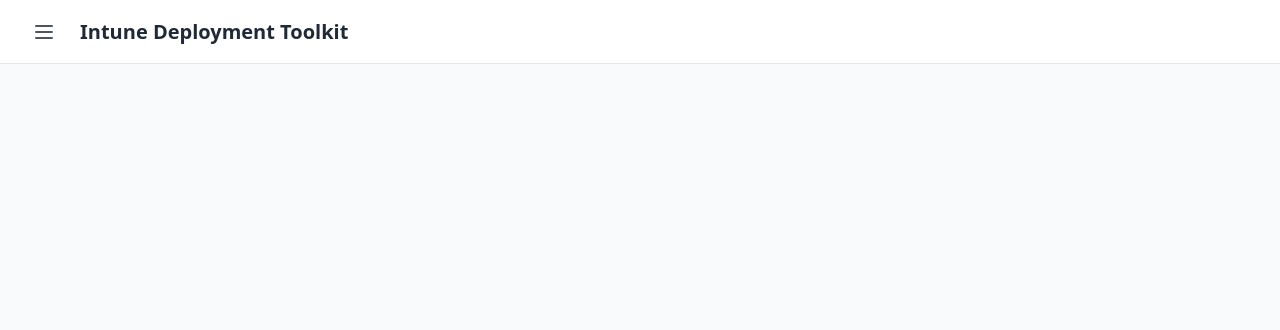
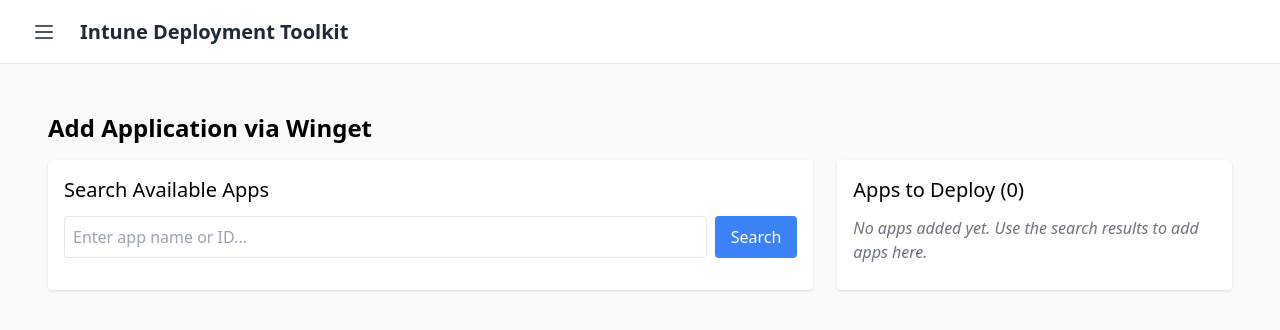
Before and after one commit to adesmond00/Intune-Deployment-App, a React (Vite) app in the folder Front-end/: page /applications/winget in a window 1280 px wide. Shown: the top 330 px of the page. Built offline with nearby package versions, Linux system fonts and the light colour scheme.

Commit message:
feat: Implement Winget app search and staging page

```diff
--- a/Front-end/src/App.tsx
+++ b/Front-end/src/App.tsx
@@ -4,6 +4,7 @@
 // Placeholder imports for page components (will be created next)
 import DashboardPage from './pages/DashboardPage';
 import ApplicationsPage from './pages/ApplicationsPage.tsx'; // Explicitly add .tsx extension
+import WingetAppPage from './pages/WingetAppPage'; // Import the new Winget page component
 
 interface HeaderProps {
   toggleSidebar: () => void;
@@ -59,6 +60,8 @@
           <Routes>
             <Route path="/" element={<DashboardPage />} />
             <Route path="/applications" element={<ApplicationsPage />} />
+            {/* Route for the Winget application search and staging page */}
+            <Route path="/applications/winget" element={<WingetAppPage />} />
             {/* Add other routes here as needed */}
           </Routes>
         </main>
--- /dev/null
+++ b/Front-end/src/config.ts
@@ -0,0 +1,13 @@
+/**
+ * Configuration file for frontend settings.
+ * This file centralizes configuration variables for easy management.
+ */
+
+/**
+ * The base URL for the backend API.
+ * Change this value if the API is hosted at a different location,
+ * especially when moving from development to production.
+ */
+export const API_BASE_URL = 'http://localhost:8000';
+
+// Add other frontend configuration constants here as needed.
--- a/Front-end/src/pages/ApplicationsPage.tsx
+++ b/Front-end/src/pages/ApplicationsPage.tsx
@@ -1,4 +1,5 @@
 import React from 'react';
+import { Link } from 'react-router-dom'; // Import Link for navigation
 
 const ApplicationsPage: React.FC = () => {
   return (
@@ -9,9 +10,13 @@
           Welcome to the application management section. Choose an option below to add a new application to Intune.
         </p>
         <div className="flex space-x-4">
-          <button className="bg-blue-500 hover:bg-blue-600 text-white font-semibold py-2 px-4 rounded transition-colors">
+          {/* Link to the Winget application search page */}
+          <Link
+            to="/applications/winget"
+            className="bg-blue-500 hover:bg-blue-600 text-white font-semibold py-2 px-4 rounded transition-colors"
+          >
             Add an App with Winget
-          </button>
+          </Link>
           <button className="bg-green-500 hover:bg-green-600 text-white font-semibold py-2 px-4 rounded transition-colors">
             Add an App with Scoop
           </button>
--- /dev/null
+++ b/Front-end/src/pages/WingetAppPage.tsx
@@ -0,0 +1,192 @@
+/**
+ * WingetAppPage Component
+ *
+ * This page provides an interface for searching Winget applications via the backend API,
+ * viewing the search results, and staging selected applications for potential deployment.
+ * It features a two-column layout:
+ * - Left Column: Search input, search button, loading/error indicators, and search results.
+ * - Right Column: List of applications staged for deployment and a placeholder deploy button.
+ */
+import React, { useState } from 'react';
+import { API_BASE_URL } from '../config'; // Import the configurable API base URL
+
+/**
+ * Interface representing the structure of a Winget application object
+ * returned by the backend API's /winget-search endpoint.
+ */
+interface WingetApp {
+  Name: string;
+  Id: string;
+  Version: string;
+  // Add other relevant fields from the API response if needed
+}
+
+const WingetAppPage: React.FC = () => {
+  // State for the search term entered by the user
+  const [searchTerm, setSearchTerm] = useState<string>('');
+  // State to store the applications returned from the Winget search API
+  const [searchResults, setSearchResults] = useState<WingetApp[]>([]);
+  // State to store the applications selected by the user for staging
+  const [stagedApps, setStagedApps] = useState<WingetApp[]>([]);
+  // State to indicate if a search request is currently in progress
+  const [isLoading, setIsLoading] = useState<boolean>(false);
+  // State to store any error message during the API call
+  const [error, setError] = useState<string | null>(null);
+
+  /**
+   * Handles the Winget application search.
+   * Fetches data from the backend API's /winget-search endpoint based on the searchTerm.
+   * Updates state for loading, results, and errors accordingly.
+   */
+  const handleSearch = async () => {
+    if (!searchTerm.trim()) {
+      setError('Please enter a search term.');
+      setSearchResults([]);
+      return;
+    }
+    setIsLoading(true);
+    setError(null);
+    setSearchResults([]); // Clear previous results
+
+    try {
+      // Construct the API URL using the base URL from config and the search term
+      const apiUrl = `${API_BASE_URL}/winget-search?term=${encodeURIComponent(searchTerm)}`;
+      const response = await fetch(apiUrl);
+
+      if (!response.ok) {
+        // Handle HTTP errors (e.g., 404, 500)
+        throw new Error(`API request failed with status ${response.status}`);
+      }
+
+      const data: WingetApp[] = await response.json();
+      setSearchResults(data);
+    } catch (err) {
+      // Handle network errors or JSON parsing errors
+      console.error('Error fetching Winget apps:', err);
+      setError(
+        err instanceof Error ? err.message : 'An unknown error occurred during search.'
+      );
+    } finally {
+      // Ensure loading state is turned off regardless of success or failure
+      setIsLoading(false);
+    }
+  };
+
+  /**
+   * Adds a selected application to the staging area (right column).
+   * Prevents duplicate entries based on the application ID.
+   * @param appToAdd - The WingetApp object to add to the staging list.
+   */
+  const handleAddApp = (appToAdd: WingetApp) => {
+    // Check if the app (by ID) is already in the stagedApps list
+    if (!stagedApps.some((app) => app.Id === appToAdd.Id)) {
+      setStagedApps([...stagedApps, appToAdd]);
+    } else {
+      // Optional: Provide feedback that the app is already staged
+      console.log(`App "${appToAdd.Name}" is already staged.`);
+    }
+  };
+
+  return (
+    <div className="p-6">
+      <h1 className="text-2xl font-semibold mb-4">Add Application via Winget</h1>
+
+      {/* Main two-column layout */}
+      <div className="flex flex-col md:flex-row gap-6">
+
+        {/* Left Column: Search and Results */}
+        <div className="flex-1 bg-white p-4 rounded shadow">
+          <h2 className="text-xl font-medium mb-3">Search Available Apps</h2>
+          {/* Search Input and Button */}
+          <div className="flex gap-2 mb-4">
+            <input
+              type="text"
+              value={searchTerm}
+              onChange={(e) => setSearchTerm(e.target.value)}
+              placeholder="Enter app name or ID..."
+              className="flex-grow p-2 border rounded focus:outline-none focus:ring-2 focus:ring-blue-500"
+              // Allow pressing Enter to trigger search
+              onKeyDown={(e) => e.key === 'Enter' && handleSearch()}
+            />
+            <button
+              onClick={handleSearch}
+              disabled={isLoading}
+              className="px-4 py-2 bg-blue-500 text-white rounded hover:bg-blue-600 disabled:bg-gray-400"
+            >
+              {isLoading ? 'Searching...' : 'Search'}
+            </button>
+          </div>
+
+          {/* Loading Indicator */}
+          {isLoading && <div className="text-center p-4">Loading results...</div>}
+
+          {/* Error Display */}
+          {error && <div className="text-red-600 bg-red-100 p-3 rounded mb-4">{error}</div>}
+
+          {/* Search Results List */}
+          {!isLoading && !error && searchResults.length > 0 && (
+            <div className="space-y-2 max-h-96 overflow-y-auto">
+              {searchResults.map((app) => (
+                <div
+                  key={app.Id}
+                  className="group flex justify-between items-center p-3 border rounded hover:bg-gray-100"
+                >
+                  <div>
+                    <p className="font-medium">{app.Name}</p>
+                    <p className="text-sm text-gray-600">ID: {app.Id}</p>
+                    <p className="text-sm text-gray-600">Version: {app.Version}</p>
+                  </div>
+                  {/* Add button appears on hover */}
+                  <button
+                    onClick={() => handleAddApp(app)}
+                    className="px-3 py-1 bg-green-500 text-white rounded opacity-0 group-hover:opacity-100 transition-opacity duration-200 hover:bg-green-600"
+                  >
+                    Add
+                  </button>
+                </div>
+              ))}
+            </div>
+          )}
+
+          {/* No Results Message */}
+          {!isLoading && !error && searchResults.length === 0 && searchTerm && (
+             <div className="text-center p-4 text-gray-500">No applications found matching your search.</div>
+          )}
+        </div>
+
+        {/* Right Column: Staged Apps */}
+        <div className="w-full md:w-1/3 bg-white p-4 rounded shadow">
+          <h2 className="text-xl font-medium mb-3">Apps to Deploy ({stagedApps.length})</h2>
+          {stagedApps.length === 0 ? (
+            <p className="text-gray-500 italic">No apps added yet. Use the search results to add apps here.</p>
+          ) : (
+            <div className="space-y-2 max-h-96 overflow-y-auto mb-4">
+              {stagedApps.map((app) => (
+                <div key={app.Id} className="p-3 border rounded bg-gray-50">
+                  <p className="font-medium">{app.Name}</p>
+                  <p className="text-sm text-gray-600">ID: {app.Id}</p>
+                  <p className="text-sm text-gray-600">Version: {app.Version}</p>
+                  {/* Optional: Add a "Remove" button here later */}
+                </div>
+              ))}
+            </div>
+          )}
+
+          {/* Placeholder Deploy Button */}
+          {stagedApps.length > 0 && (
+             <button
+                // onClick={handleDeploy} // Placeholder for future deploy function
+                disabled // Disabled for now
+                className="w-full px-4 py-2 mt-4 bg-purple-500 text-white rounded hover:bg-purple-600 disabled:bg-gray-400"
+             >
+                Deploy Staged Apps (Placeholder)
+             </button>
+          )}
+        </div>
+
+      </div>
+    </div>
+  );
+};
+
+export default WingetAppPage;
```
Also changed, not shown: 2 other files (tests, documents, lock files or other folders).
